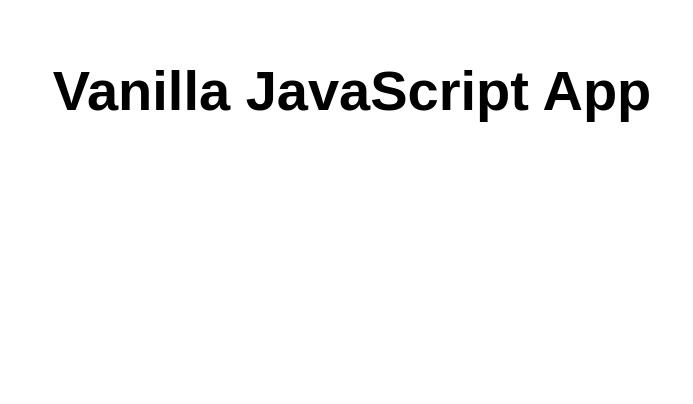
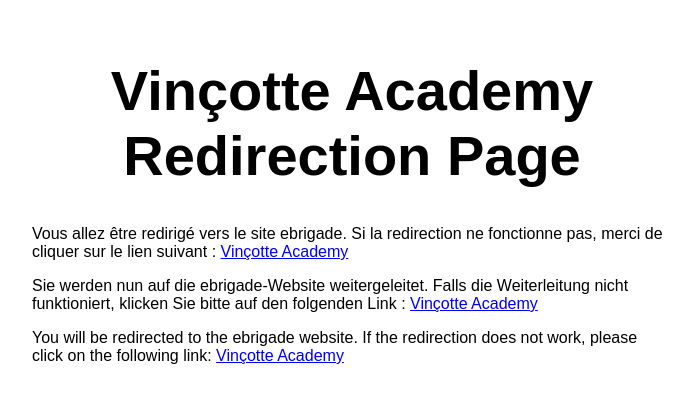
Before and after one commit to SRAVINC/VincotteAcademy, a website: page src/index.html in a window 1280 px wide. Shown: the whole page, without its empty margins (288-981 px from the left). Drawn offline with Linux system fonts and the light colour scheme.

Commit message:
Commit made from VS Code Azure Static Web Apps

```diff
--- a/src/index.html
+++ b/src/index.html
@@ -5,12 +5,23 @@
   <meta charset="UTF-8">
   <meta name="viewport" content="width=device-width, initial-scale=1.0">
   <link rel="stylesheet" href="styles.css">
-  <title>Vanilla JavaScript App</title>
+  <title>Vinçotte Academy Redirection Page</title>
+  <script lang="javascript">
+
+    //window.location.replace("https://ebrigade.online/vincotteacademy/");
+
+  </script>
 </head>
 
 <body>
   <main>
-    <h1>Vanilla JavaScript App</h1>
+    <h1>Vinçotte Academy Redirection Page</h1>
+    <p>Vous allez être redirigé vers le site ebrigade. Si la redirection ne fonctionne pas, merci de cliquer sur le lien suivant : <a href="https://ebrigade.online/vincotteacademy/">Vinçotte Academy</a></p>
+
+    <p>Sie werden nun auf die ebrigade-Website weitergeleitet. Falls die Weiterleitung nicht funktioniert, klicken Sie bitte auf den folgenden Link : <a href="https://ebrigade.online/vincotteacademy/">Vinçotte Academy</a></p>
+
+    <p>You will be redirected to the ebrigade website. If the redirection does not work, please click on the following link: <a href="https://ebrigade.online/vincotteacademy/">Vinçotte Academy</a></p>
+
   </main>
 </body>
 
```
